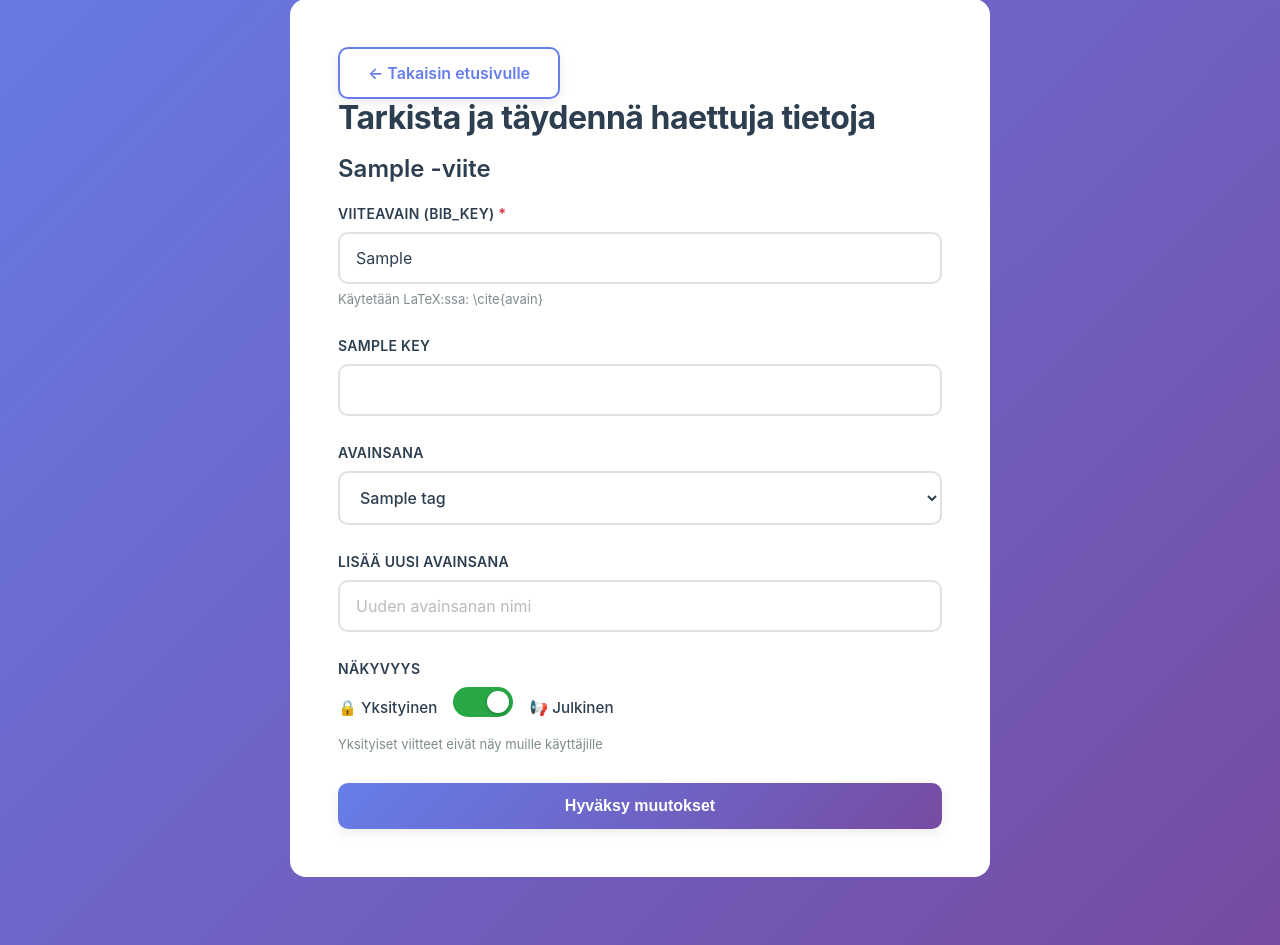
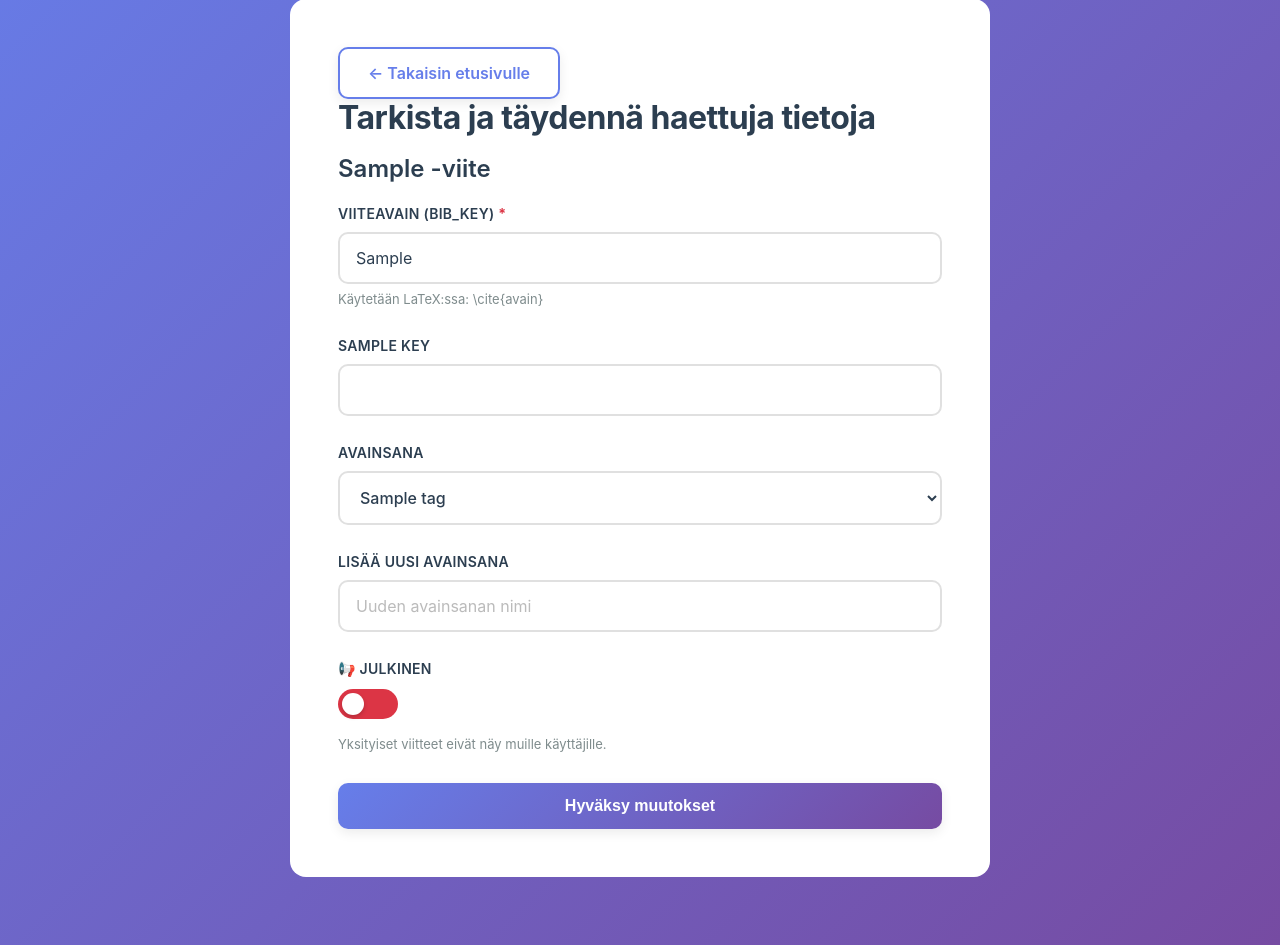
Before and after one commit to leevipun/outi-latex, a Flask app: template src/templates/add_reference.html in a window 1280 px wide. Shown: the part 184-1129 px from the top of the page. Run offline with Flask 3, Linux system fonts and the light colour scheme; the template is opened without the code that fills it: most values are stand-ins (such as "Sample title", 1, 10 or a date in 2020).

Commit message:
improve toggle button to be more intuitive

```diff
--- a/src/templates/add_reference.html
+++ b/src/templates/add_reference.html
@@ -77,7 +77,7 @@
                     {% endfor %}
                 </select>
                 {% else %}
-                <p><small>Ei vielä avainsanoja. Lisää uusi avainsana alla.</small></p>
+                <p><small>Ei vielä avainsanoja. Lisää uusi avainsana alla.</small>></p>
                 {% endif %}
             </div>
 
@@ -87,17 +87,13 @@
             </div>
 
             <div class="form-group">
-                <label>Näkyvyys</label>
-                <div class="toggle-container">
-                    <span class="toggle-label">🔒 Yksityinen</span>
-                    <label class="toggle-switch">
-                        <input type="checkbox" id="visibility-toggle" name="visibility" value="public" checked>
-                               {% if not pre_filled_values or pre_filled_values.get('is_public', True) %}checked{% endif %}>
-                        <span class="toggle-slider"></span>
-                    </label>
-                    <span class="toggle-label">📢 Julkinen</span>
-                </div>
-                <small class="helper-text">Yksityiset viitteet eivät näy muille käyttäjille</small>
+                <label>📢 Julkinen</label>
+                <label class="toggle-switch">
+                    <input type="checkbox" id="visibility-toggle" name="visibility" value="public"
+                           {% if not pre_filled_values or pre_filled_values.get('is_public', True) %}checked{% endif %}>
+                    <span class="toggle-slider"></span>
+                </label>
+                <small class="helper-text">Yksityiset viitteet eivät näy muille käyttäjille.</small>
             </div>
 
             <div class="button-group">
```
